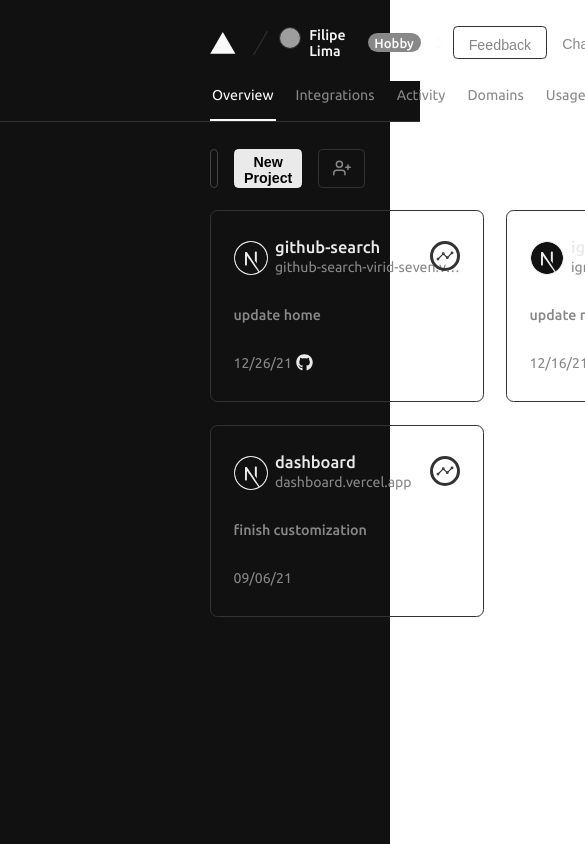
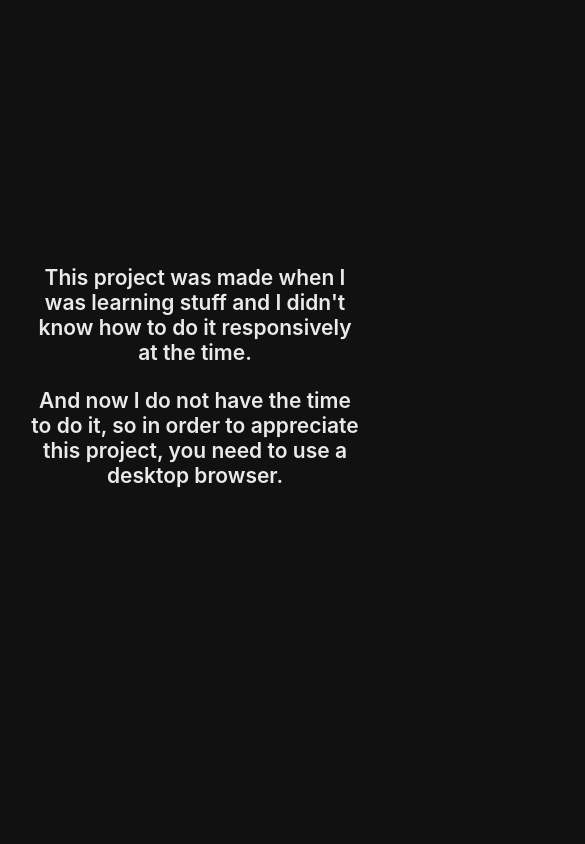
Before and after one commit to datsfilipe/vercel-ui-clone, a Next.js app: page / in a window 390 px wide. Shown: the top 844 px of the page, 585 px wide, since content can reach past the window. Built offline with nearby package versions, Linux system fonts and the light colour scheme; grey boxes are pictures that could not be loaded.

Commit message:
refactor: add notice for smaller screens

```diff
--- a/src/pages/_app.tsx
+++ b/src/pages/_app.tsx
@@ -1,9 +1,23 @@
 import type { AppProps } from 'next/app'
+import { useMediaQuery } from '@mantine/hooks'
 
 import '../styles/globals.scss'
 
 function MyApp({ Component, pageProps }: AppProps) {
-  return <Component {...pageProps} />
+  const isSmallerScreen = useMediaQuery('(max-width: 1200px)', false)
+
+  return isSmallerScreen ? (
+    <main className='globalNotice'>
+      <strong>
+        This project was made when I was learning stuff and I didn't know how to do it responsively at the time.
+      </strong>
+      <strong>
+        And now I do not have the time to do it, so in order to appreciate this project, you need to use a desktop browser.
+      </strong>
+    </main>
+  ) : (
+    <Component {...pageProps} />
+  );
 }
 
 export default MyApp
--- a/src/pages/index.tsx
+++ b/src/pages/index.tsx
@@ -31,24 +31,20 @@
         <link href="https://fonts.googleapis.com/css2?family=Ubuntu:wght@400;500;600;700&display=swap" rel="stylesheet" />
       </Head>
 
-      {/* top bar view */}
       <header className={styles.topBar}>
         <MainMenu />
       </header>
-      {/* bottom menu nav */}
       <SubNavigationMenu />
 
-      {/* main content */}
       <main className={styles.main}>
         <SectionHeader />
         <div className={styles.gridView}>
           {Array.isArray(projects) ? projects?.map(project => (
             <Card project={project} key={project.id} />
-          )): null}
+          )) : null}
         </div>
       </main>
 
-      {/* footer container */}
       <Footer />
     </div>
   )
--- a/src/styles/globals.scss
+++ b/src/styles/globals.scss
@@ -28,6 +28,25 @@
   height: 100%;
   font-family: "Ubuntu", -apple-system, sans-serif;
   font-size: 93.75%;
+  background: var(--background);
+  color: var(--color-7);
+}
+
+main.globalNotice {
+  display: flex;
+  flex-direction: column;
+  min-height: calc(100vh - 122.5px);
+  margin: 1.8rem 2rem 0 2rem;
+  justify-content: center;
+  align-items: center;
+  text-align: center;
+
+  strong {
+    font-size: 1.4rem;
+    font-weight: 600;
+    color: var(--color-7);
+    margin-bottom: 1.5rem;
+  }
 }
 
 a {
```
